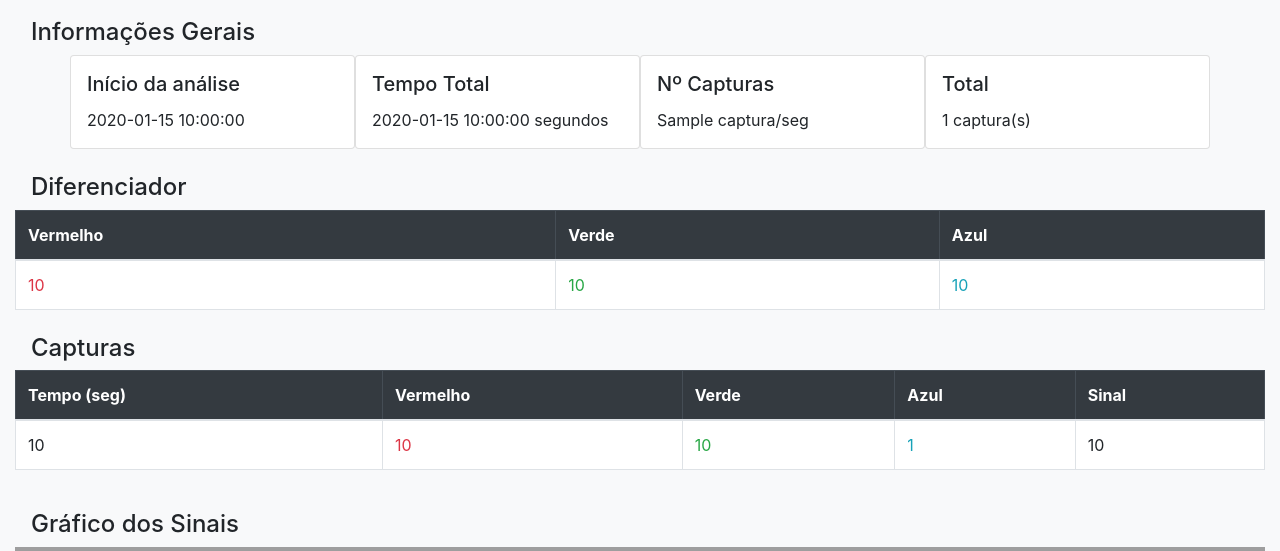
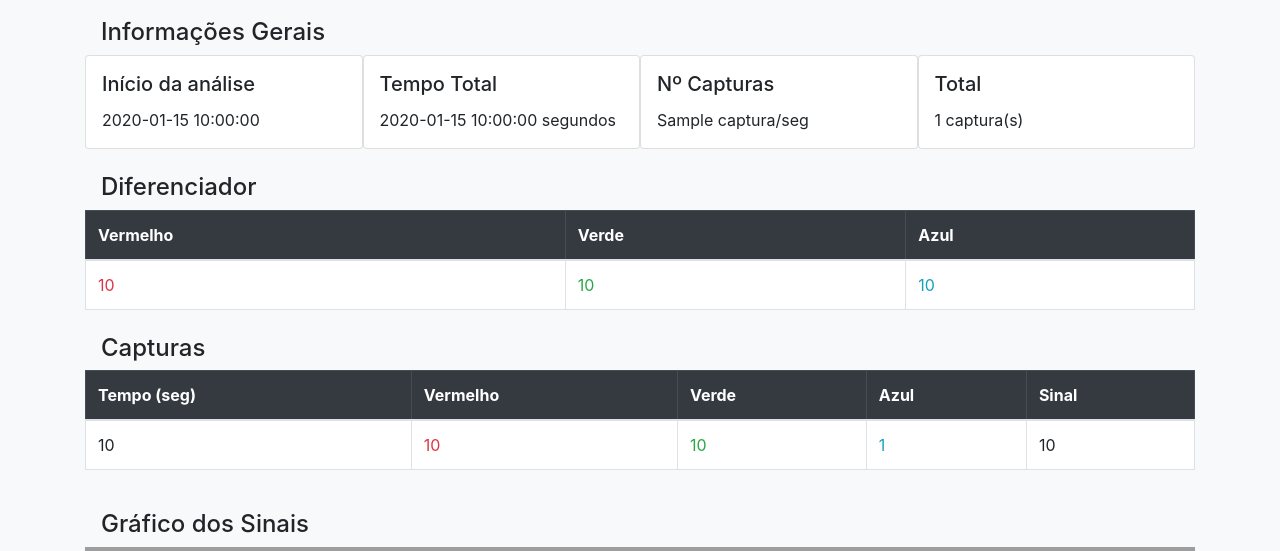
Before and after one commit to MichelHanzenScheeren/flask_and_opencv, a Flask app: template app/templates/results.html in a window 1280 px wide. Shown: the part 56-607 px from the top of the page. Run offline with Flask 2, Linux system fonts and the light colour scheme; the template is opened without the code that fills it: most values are stand-ins (such as "Sample title", 1, 10 or a date in 2020); some libraries are stand-ins or nearby versions; grey boxes are pictures that could not be loaded.

Commit message:
adição de classe container ao div principal da página de results, de modo a centralizar mais o conteúdo da página. Adição do bloco de Scripts.

```diff
--- a/app/templates/results.html
+++ b/app/templates/results.html
@@ -1,7 +1,7 @@
 {% extends '_layout.html' %}
+
 {% block content %}
-
-<div id=results_content>
+    <div class="container" id=results_content>
         <div id="sumary" class="mt-4">
             <h4 class="pl-3 bgc-fff">Informações Gerais</h4>
             <div class="container">
@@ -85,13 +85,13 @@
         </div>
         <div style="height: 50px;"></div>
     </div>
+{% endblock%}
 
-
+{% block scripts %}
     <script src="https://www.gstatic.com/charts/loader.js"></script>
     <script type="">
         var signals = {{ results.signals|tojson }};
         var interval = {{ results.interval|round(2) }};
         {% include 'src/signals_chart.js' %}
     </script>
-
 {% endblock%}
```
Lines whose indentation alone changed are shown as unchanged.
